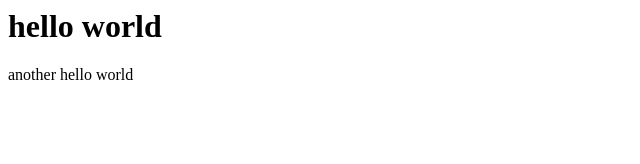
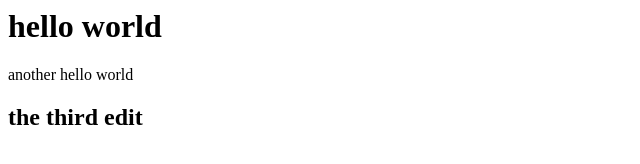
Before and after one commit to georgehisham/first, a plain HTML site: page hello.html in a window 1280 px wide. Shown: the whole page, without its empty margins (0-640 px from the left). Drawn offline with Linux system fonts and the light colour scheme.

Commit message:
Update hello.html

```diff
--- a/hello.html
+++ b/hello.html
@@ -5,5 +5,6 @@
     <body>
         <h1>hello world</h1>
         <p>another hello world</p>
+        <h2>the third edit</h2>
     </body>
 </html>
```
